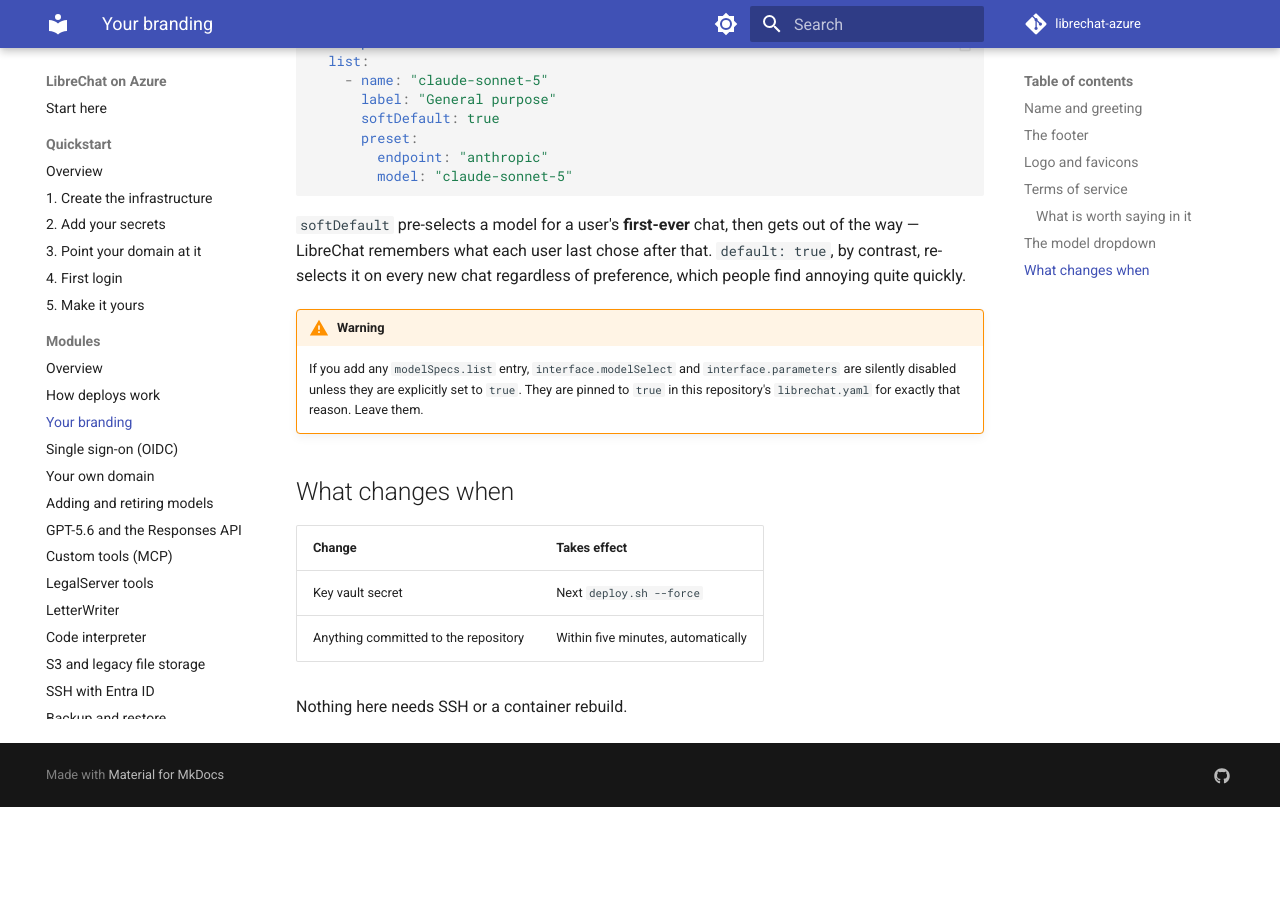
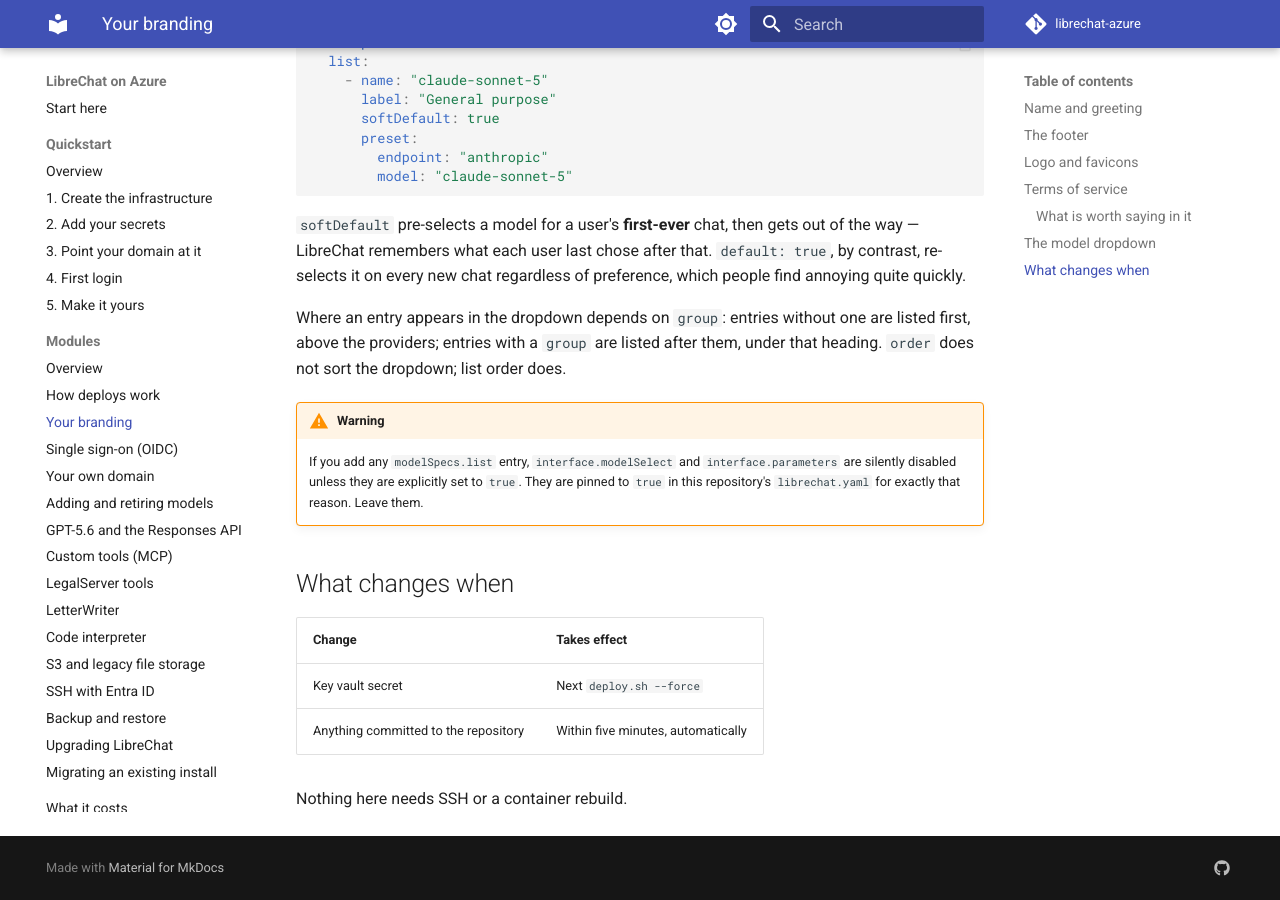
Before and after one commit to MarylandLegalAid/librechat-azure, an MkDocs documentation site: the page built from docs/modules/branding.md, in a window 1280 px wide and 900 px high, scrolled down 2766 px. Built offline with MkDocs 1.6.1 and Material for MkDocs 9.7.7, drawn with Linux system fonts in a browser that asks for light colours; comment, search, counter and statistics services are not loaded; before the commit the page ends 3573 px from its top, so only the background shows below that.

Commit message:
Presets at the top, Standard as the hard default, Quick faster
Drop the presets' `group`, so v0.8.8 lists them above the providers instead
of below. Make Standard the hard `default`, so every new chat starts on it
whatever the user picked last. Quick moves to low reasoning effort and no
longer preselects Run Code; file search stays preselected.

The conversation map's Luna target follows Quick to low effort, as the
validator requires.

Co-Authored-By: Claude Opus 5.5 <noreply@anthropic.com>
Claude-Session: https://claude.ai/code/session_01MzytE1LwAJepdmbCfspx6e

```diff
--- a/docs/modules/branding.md
+++ b/docs/modules/branding.md
@@ -130,6 +130,10 @@ the way — LibreChat remembers what each user last chose after that. `default:
 by contrast, re-selects it on every new chat regardless of preference, which people
 find annoying quite quickly.
 
+Where an entry appears in the dropdown depends on `group`: entries without one are
+listed first, above the providers; entries with a `group` are listed after them, under
+that heading. `order` does not sort the dropdown; list order does.
+
 !!! warning
     If you add any `modelSpecs.list` entry, `interface.modelSelect` and
     `interface.parameters` are silently disabled unless they are explicitly set to
```
Also changed, not shown: librechat.yaml (+16 -12 lines), 1 other file.
